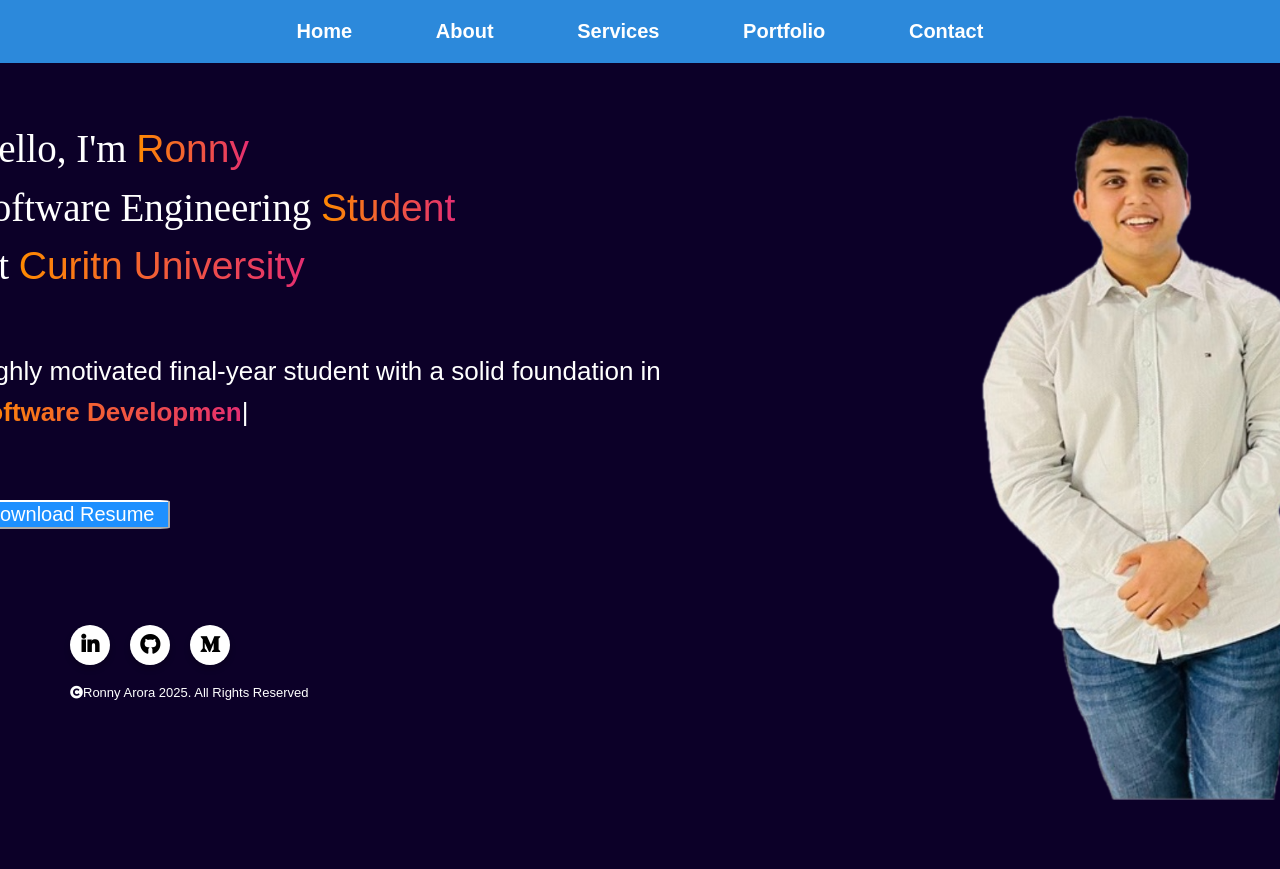
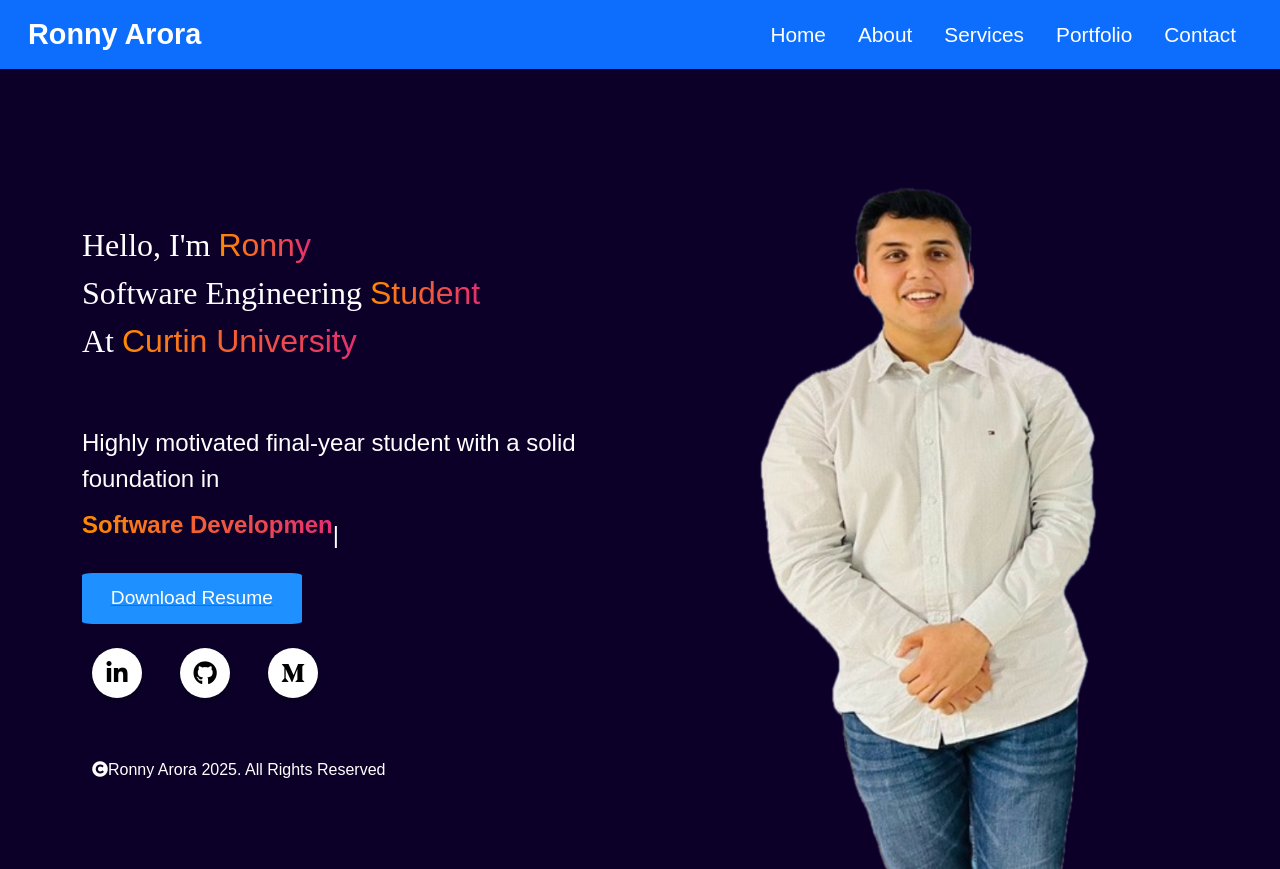
Before and after one commit to Ronny-Arora/personal-portfolio, a plain HTML site: page index.html in a window 1280 px wide. Before the commit the page ends 800 px from the top, so only its background shows below. Drawn offline with nearby package versions, Linux system fonts and the light colour scheme; a web font is replaced by a local one.

Commit message:
Attempted to fix website layout so that it is compatible on almost all devices and platforms

```diff
--- a/index.html
+++ b/index.html
@@ -3,44 +3,46 @@
 <head>
     <meta charset="UTF-8">
     <meta http-equiv="X-UA-Compatible" content="IE=edge">
-    <meta name = "viewport" content="width=device-width, inital-scale=1.0">
+    <meta name = "viewport" content="width=device-width, initial-scale=1.0">
     <title>Personal Portfolio Website</title>
+    <link rel="stylesheet" href="https://cdn.jsdelivr.net/npm/bootstrap@5.3.0/dist/css/bootstrap.min.css">
     <link rel="stylesheet" href="https://use.fontawesome.com/releases/v5.6.3/css/all.css" integrity="sha384-UHRtZLI+pbxtHCWp1t77Bi1L4ZtiqrqD80Kn4Z8NTSRyMA2Fd33n5dQ8lWUE00s/" crossorigin="anonymous">
     <link  rel="stylesheet" href="style.css">
 </head>
 <body>
-    <header>
-        <nav>
-            <a href="#">Home</a>
-            <a href="#">About</a></li>
-            <a href="#">Services</a>
-            <a href="#">Portfolio</a>
-            <a href="#">Contact</a>
+    <nav class="navbar navbar-expand-lg navbar-dark bg-primary">
+        <div class="container-fluid">
+            <a class="navbar-brand" href="#">Ronny Arora</a>
+            <button class="navbar-toggler" type="button" data-bs-toggle="collapse" data-bs-target="#navbarNav">
+                <span class="navbar-toggler-icon"></span>
+            </button>
+            <div class="collapse navbar-collapse" id="navbarNav">
+                <ul class="navbar-nav ms-auto">
+                    <li class="nav-item"><a class="nav-link" href="#">Home</a></li>
+                    <li class="nav-item"><a class="nav-link" href="#">About</a></li>
+                    <li class="nav-item"><a class="nav-link" href="#">Services</a></li>
+                    <li class="nav-item"><a class="nav-link" href="#">Portfolio</a></li>
+                    <li class="nav-item"><a class="nav-link" href="#">Contact</a></li>
+                </ul>
+            </div>
+        </div>
     </nav>
-    </header>
     <div class = "info" id="home">
-        <div class="container">
-            <div class="img">
-                <img src="images/R2.png">
+        <div class="container text-left">
+            <div class="row align-items-center justify-content-center">
+                <div class="col-lg-6 col-md-12 order-lg-last text-center">
+                    <img src="images/R2.png" class="img-fluid" alt="Profile Image">
             </div>
+            <div class="col-lg-6 col-md-12">
                 <div class="description">
-                <div class="name">
-                    Hello, I'm
-                    <span class ="text-gradient">
-                        Ronny
-                    </span>
+                    <div class="name">Hello, I'm
+                        <span class ="text-gradient">Ronny</span>
                 </div>
-                <div class="job">
-                    Software Engineering
-                    <span class="text-gradient">
-                        Student
-                    </span>
+                <div class="job">Software Engineering
+                    <span class="text-gradient">Student</span>
                 </div>
-                <div class ="content">
-                    At
-                    <span class="text-gradient">
-                        Curitn University
-                    </span>
+                <div class ="content">At
+                    <span class="text-gradient">Curtin University</span>
                 </div>
 
                 <div class="summary">
@@ -50,6 +52,38 @@
                     <span id="specialty-text" class="text-gradient"></span>
                 </div>
 
+            </div>
+            <div class="text-start">
+                <a href="Ronny_Arora_Resume.pdf" download="Ronny_Arora_Resume.pdf">
+                    <button class="download-btn">Download Resume</button>
+                </a>
+            </div>
+
+                <div class="social-media mt-4">
+                    <ul class="list-inline">
+                        <li class="list-inline-item">
+                            <a href="https://www.linkedin.com/in/raunak-arora-ronny/" target="_blank">
+                                <i class="fab fa-linkedin-in"></i>
+                            </a>
+                        </li>
+                        <li class="list-inline-item">
+                            <a href="https://github.com/Ronny-Arora" target="_blank">
+                                <i class="fab fa-github"></i>
+                            </a>
+                        </li>
+                        <li class="list-inline-item">
+                            <a href="https://medium.com/@raunakrarora" target="_blank">
+                                <i class="fab fa-medium-m"></i>
+                            </a>
+                        </li>
+                    </ul>
+                    <p><i class="fa fa-copyright"></i>Ronny Arora 2025. All Rights Reserved</p>
+                </div>
+            </div>
+        </div>
+    </div>
+
+    <script src="https://unpkg.com/typed.js@2.0.16/dist/typed.umd.js"></script>
     <script>
         document.addEventListener("DOMContentLoaded", function() {
             function typeText(sentence, elementID, callback){
@@ -68,15 +102,13 @@
                 }
                 typing();
             }
-
                 function hideCursor() {
                     document.getElementById("console").style.display = "none";
                 }
 
                 typeText("Highly motivated final-year student with a solid foundation in", "intro-text", hideCursor);
 
-
-                    var typed = new Typed('#specialty-text', {
+                new Typed('#specialty-text', {
                     strings: ['Machine Learning', 'Software Development', 'Data Structues'],
                     typeSpeed: 50,
                     backSpeed: 50,
@@ -84,35 +116,8 @@
                 });
             });
     </script>
-            <script src="https://unpkg.com/typed.js@2.0.16/dist/typed.umd.js"></script>
+    <script src="https://cdn.jsdelivr.net/npm/bootstrap@5.3.0/dist/js/bootstrap.bundle.min.js"></script>
 
 
-            <a href="Ronny_Arora_Resume.pdf" download="Ronny_Arora_Resume.pdf">
-                <button class="download-btn">Download Resume</button>
-            </a>
-
-                <div class="social-media">
-                    <ul>
-                        <li>
-                            <a href="https://www.linkedin.com/in/raunak-arora-ronny/" target="_blank">
-                                <i class="fab fa-linkedin-in"></i>
-                            </a>
-                        </li>
-                        <li>
-                            <a href="https://github.com/Ronny-Arora" target="_blank">
-                                <i class="fab fa-github"></i>
-                            </a>
-                        </li>
-                        <li>
-                            <a href="https://medium.com/@raunakrarora" target="_blank">
-                                <i class="fab fa-medium-m"></i>
-                            </a>
-                        </li>
-                    </ul>
-                    <p><i class="fa fa-copyright"></i>Ronny Arora 2025. All Rights Reserved</p>
-                </div>
-            </div>
-        </div>
-    </div>
 </body>
 </html>
--- a/style.css
+++ b/style.css
@@ -1,6 +1,8 @@
 @import url('https://fonts.googleapis.com/css?family=Khula:700');
+@import url('https://cdn.jsdelivr.net/npm/bootstrap@5.3.0/dist/css/bootstrap.min.css');
 *{
     margin: 0;
+    padding: 0;
     font-family: 'Poppins', sans-serif;
     box-sizing: border-box;
 }
@@ -10,77 +12,70 @@ body
     margin: 0;
     background: rgb(12, 0, 40);
     color: #fff;
-    font-size: 13px;
+    font-size: 1rem;
 }
 
-a{
-    text-decoration: none;
-    cursor: pointer;
+.navbar {
+    background-color: rgb(44, 137, 219);
+    padding: 0.5rem 1rem;
+}
+
+.navbar-brand {
+    font-size: 1.5rem;
     font-weight: bold;
 }
 
-header{
-    width: 100%;
-    position: fixed;
-    z-index: 100;
-    text-align: center;
-    margin-top: 0px;
-    background-color: rgb(44, 137, 219);
-    padding: 20px 0;
-}
-header nav a{
+.navbar-nav .nav-link {
+    position: relative;
     color: #fff;
-    font-size: 20px;
-    margin: 0 40px;
-    position: relative;
+    font-size: 1.2rem;
+    margin: 0 0.5rem;
+    text-decoration: none;
+    cursor: pointer;
 }
 
-header nav a::after{
+.navbar-nav .nav-link::after {
     content: '';
+    display: block;
     width: 0;
     height: 3px;
     background: #ff004f;
     position: absolute;
     left: 0;
-    bottom: -6px;
-    transition: 0.5s;
+    bottom: -5px;
+    transition: width 0.3s ease-in-out;
 }
 
-header nav a:hover::after{
+.navbar-nav .nav-link:hover::after {
     width: 100%;
 }
 
-.rightSection{
-
-    flex: 1;
-    display: flex;
-    justify-content: flex-end;
-}
-.rightSection img{
-    margin-top: -200px;
-    margin-right: 20px;
-    transition: 0.3s ease;
+.navbar-toggler {
+    border: none;
 }
 
-.rightSection img:hover{
-    transform: scale(1.1);
+.navbar-toggler-icon {
+    background-color: white;
+    padding: 5px;
+    border-radius: 3px;
 }
+
+
 
 .info{
     width: 100%;
     height: 100vh;
     overflow: hidden;
     position: relative;
+    display: flex;
+    align-items: center;
+    justify-content: center;
+    text-align: center;
 }
 
-.info .container{
-    width: 1140px;
-    max-width: 100%;
-    height: 100%;
-    padding-top: 60px;
-    box-sizing: border-box;
-    margin: auto;
-    position: relative;
+.container {
+    max-width: 1140px;
+    padding-top: 80px;
 }
 
 #home .img{
@@ -89,56 +84,44 @@ header nav a:hover::after{
 }
 
 #home .img img{
-    height: 100%;
-    margin-right: -200px;
+    height: auto;
+    max-width: 100%;
 }
 
 #home .description{
-    position: absolute;
-    top: 120px;
-    left: -100px;
-    width: 8000px;
-    max-width: 80%;
+    text-align: left;
 }
 
 #home .description .name,
 #home .description .job,
 #home .description .content{
-    font-size: 3em;
-    font-family: Righteous;
+    font-size: clamp(1.5rem, 2.5vw, 2.5rem);
+    font-family: 'Righteous';
     line-height: 1.5em;
 }
 
 .text-gradient{
-    background-image: linear-gradient(
-        to right, #ff8a00, #e52e71
-    );
+    background-image: linear-gradient(to right, #ff8a00, #e52e71);
     display: inline-block;
     -webkit-text-fill-color: transparent;
     -webkit-background-clip: text;
 }
 
 .social-media{
-    position: fixed;
-    bottom: 100px;
-    left: 60px;
-    width: 100%;
+    position: relative;
+    margin-top: 30px;
     text-align: left;
 }
 
 .social-media ul{
-    position: absolute;
     display: flex;
     justify-content: left;
-    list-style: none;
-    padding: 0;
+    gap: 10px;
 }
+
 
 .social-media ul li a{
     margin: 0 10px;
-}
-
-.social-media ul li a{
     display: flex;
     align-items: center;
     justify-content: center;
@@ -150,6 +133,7 @@ header nav a:hover::after{
     border-radius: 50%;
     transition: 0.3s ease-in-out;
     box-shadow: 0 4px 6px rgba(0,0,0, 0.2);
+    text-decoration: none;
 }
 
 .social-media ul li:nth-child(1) a:hover{
@@ -172,7 +156,7 @@ header nav a:hover::after{
 
 .summary{
     text-align: left;
-    font-size: 2em;
+    font-size: 1.5rem;
     color: #fff;
     margin-top: 60px;
 }
@@ -180,11 +164,13 @@ header nav a:hover::after{
 #specialty-text {
     font-weight: bold;
     display: inline-block;
-    color: transparent;
+    text-align: center;
     background-image: linear-gradient(90deg, #ff8a00, #e52e71);
     -webkit-background-clip: text;
     -webkit-text-fill-color: transparent;
     margin-top: 10px;
+    white-space: nowrap;
+    overflow: hidden;
 }
 .console-underscore{
     display: inline-block;
@@ -200,23 +186,26 @@ header nav a:hover::after{
     }
 }
 
+
+
 .download-btn {
     background-color:  #1E90FF;
     color: white;
-    width: 200px;
-    border: square;
+    width: auto;
+    border: none;
     border-color: white;
     border-radius: 5%;
     cursor: pointer;
-    font-size: 20px;
+    font-size: 1.2rem;
     transition: background-color 0.3s ease, background-image 0.3s ease;
-    position: absolute;
-    top: 380px;
+    display: block;
+    margin: 20px 0;
+
 }
-
 .download-btn:hover {
     background-image: linear-gradient(45deg, #ff8a00, #e52e71);
     color: white;
+
 }
 
 .social-media p{
@@ -227,3 +216,155 @@ header nav a:hover::after{
     font-weight: 400;
     margin-left: 10px;
 }
+
+@media (max-width: 576px) {
+
+    #speciality-text{
+        text-align: center;
+        font-size: 0.9rem;
+    }
+
+    #home .img img{
+        max-width: 50%;
+        height: auto;
+        margin: 0 auto;
+        display: block;
+    }
+
+    #home .description{
+        margin-top: 1rem;
+        text-align: center;
+    }
+
+    .navbar-brand{
+        font-size: 1rem;
+    }
+
+    .navbar-nav .nav-link{
+        font-size: 0.85rem;
+    }
+
+    .description .name, .description .job, .description .content {
+        font-size: 1rem;
+    }
+
+    .summary {
+        text-align: center;
+        font-size: 0.85rem;
+    }
+
+    .download-btn {
+        font-size: 0.8rem;
+        padding: 0.4rem 0.8rem;
+        width: 100%;
+    }
+
+    .social-media{
+        text-align: center;
+    }
+
+    .social-media ul {
+        justify-content: center;
+    }
+    .social-media ul li a {
+        width: 30px;
+        height: 30px;
+        font-size: 16px;
+        margin: 5px;
+    }
+
+}
+
+@media (min-width: 576px) and (max-width: 768px) {
+    .navbar-brand{
+        font-size: 1.2rem;
+    }
+
+    .navbar-nav .nav-link {
+        font-size: 1rem;
+    }
+
+    .description .name,
+    .description .job,
+    .description .content {
+        font-size: 1.5rem;
+    }
+
+    .summary {
+        font-size: 1rem;
+    }
+
+    .social-media ul li a{
+        width: 40px;
+        height: 40px;
+        font-size: 20px;
+    }
+
+    .download-btn {
+        font-size: 1rem;
+        padding: 0.5rem 1rem;
+    }
+}
+
+
+@media (min-width: 768px) and (max-width: 1200px) {
+    .navbar-brand{
+        font-size: 1.5rem;
+    }
+
+    .navbar-nav .nav-link {
+        font-size: 1.2rem;
+    }
+
+    .description .name,
+    .description .job,
+    .description .content {
+        font-size: 2rem;
+    }
+
+    .summary {
+        font-size: 1.2rem;
+    }
+
+    .social-media ul li a{
+        width: 45px;
+        height: 45px;
+        font-size: 22px;
+    }
+
+    .download-btn {
+        font-size: 1.1rem;
+        padding: 0.6rem 1.5rem;
+    }
+}
+
+@media (min-width: 1200px) {
+    .navbar-brand{
+        font-size: 1.8rem;
+    }
+
+    .navbar-nav .nav-link {
+        font-size: 1.3rem;
+    }
+
+    .description .name,
+    .description .job,
+    .description .content {
+        font-size: 2.5rem;
+    }
+
+    .summary {
+        font-size: 1.5rem;
+    }
+
+    .social-media ul li a{
+        width: 50px;
+        height: 50px;
+        font-size: 24px;
+    }
+
+    .download-btn {
+        font-size: 1.2rem;
+        padding: 0.7rem 1.8rem;
+    }
+}
```
Lines whose indentation alone changed are shown as unchanged.
